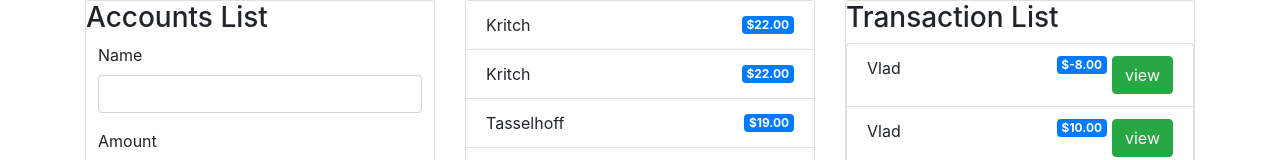
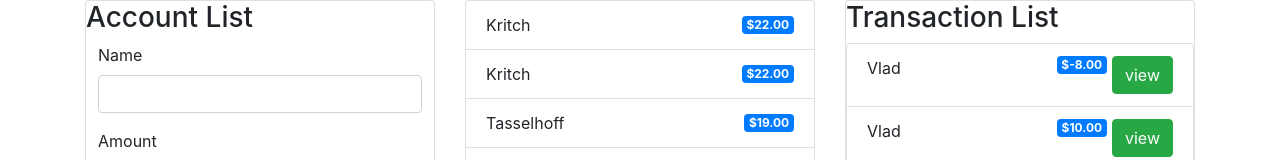
Before and after one commit to DenisCodes/bank, a React (Create React App) app: page / in a window 1280 px wide. Shown: the top 160 px of the page. Built offline with nearby package versions, Linux system fonts and the light colour scheme.

Commit message:
fix: Removed unnecessary s

```diff
--- a/src/components/App.js
+++ b/src/components/App.js
@@ -10,7 +10,7 @@ const App = () => {
       <div className="row">
 
         <div className="col-sm-4">
-          <AccountList title="Accounts" stateList="accounts" accountType="account" />
+          <AccountList title="Account" stateList="accounts" accountType="account" />
         </div>
 
         <div className="col-sm-4">
```
